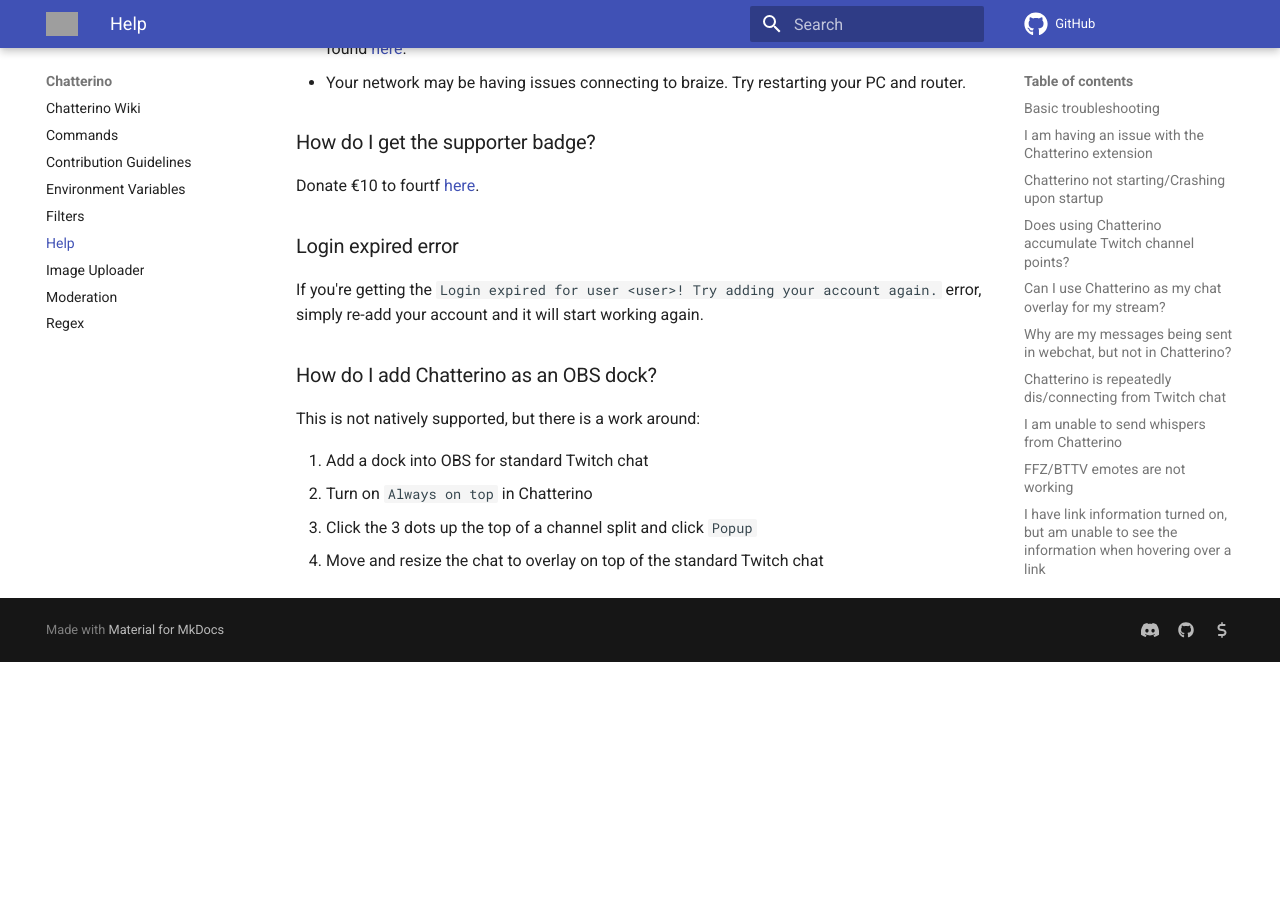
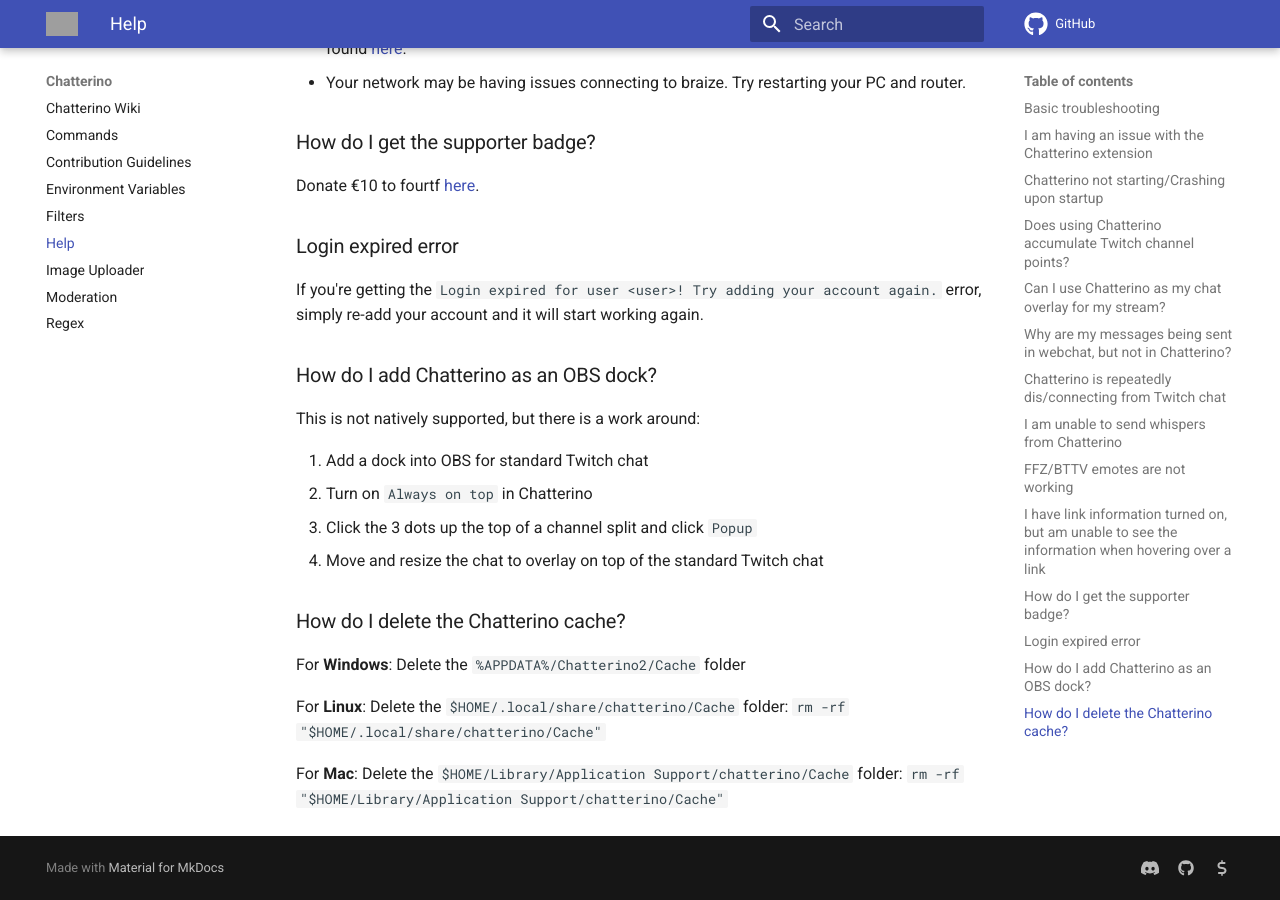
Before and after one commit to Chatterino/wiki, an MkDocs documentation site: the page built from docs/Help.md, in a window 1280 px wide and 900 px high, scrolled down 2374 px. Built offline with MkDocs 1.6.1 and Material for MkDocs 9.7.7, drawn with Linux system fonts in a browser that asks for light colours; comment, search, counter and statistics services are not loaded; before the commit the page ends 3036 px from its top, so only the background shows below that; grey boxes are pictures that could not be loaded.

Commit message:
Add instructions for deleting the Chatterino cache (#19)

```diff
--- a/docs/Help.md
+++ b/docs/Help.md
@@ -72,3 +72,14 @@
 2. Turn on `Always on top` in Chatterino
 3. Click the 3 dots up the top of a channel split and click `Popup`
 4. Move and resize the chat to overlay on top of the standard Twitch chat
+
+### How do I delete the Chatterino cache?
+
+For **Windows**:
+Delete the `%APPDATA%/Chatterino2/Cache` folder
+
+For **Linux**:
+Delete the `$HOME/.local/share/chatterino/Cache` folder: `rm -rf "$HOME/.local/share/chatterino/Cache"`
+
+For **Mac**:
+Delete the `$HOME/Library/Application Support/chatterino/Cache` folder: `rm -rf "$HOME/Library/Application Support/chatterino/Cache"`
```
